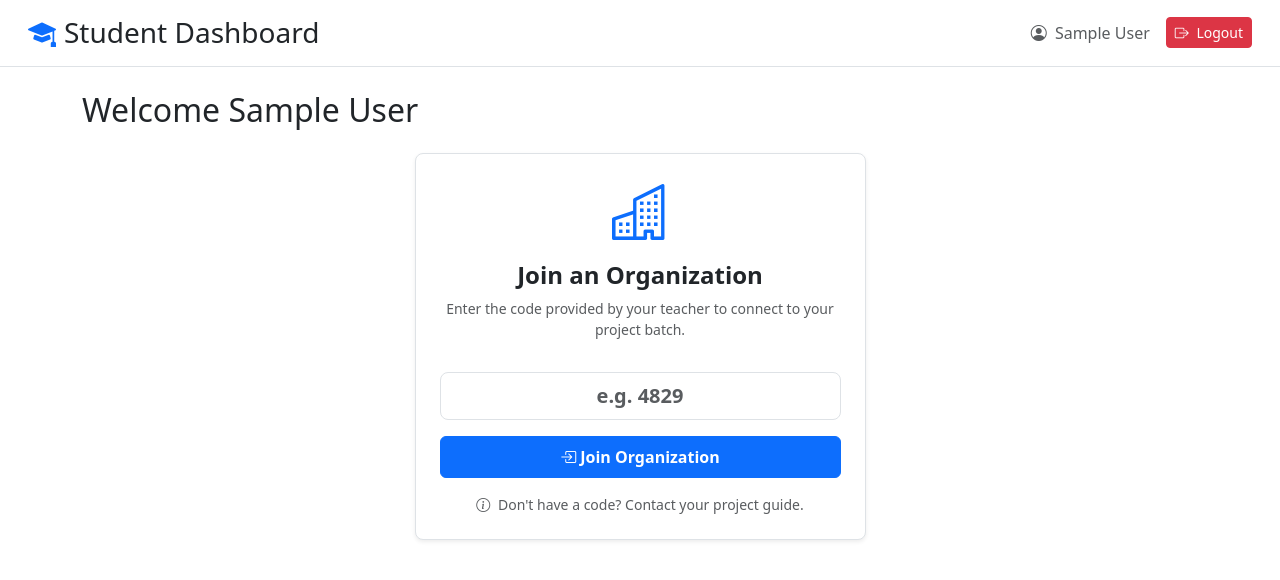
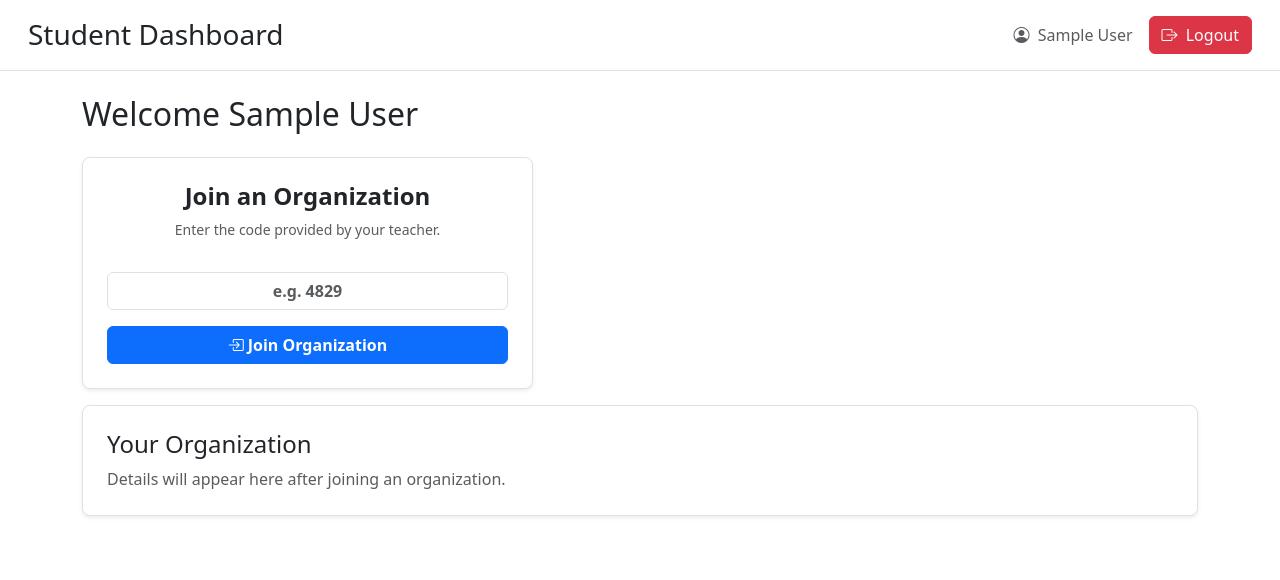
Before and after one commit to DharmeshShimpi/typroject, a plain HTML site: page frontend/student/student-dashboard.html in a window 1280 px wide. Drawn offline with nearby package versions, Linux system fonts and the light colour scheme; sample sign-in values are in the browser's storage.

Commit message:
fix(student-dashboard.html): added strict 4 digit numeric validation on join code input and remove d-none class from organizationSection

```diff
--- a/frontend/student/student-dashboard.html
+++ b/frontend/student/student-dashboard.html
@@ -4,8 +4,14 @@
 <head>
     <meta charset="UTF-8">
     <meta name="viewport" content="width=device-width, initial-scale=1.0">
+
+    <!-- Vootstrap CSS link -->
     <link href="https://cdn.jsdelivr.net/npm/bootstrap@5.3.3/dist/css/bootstrap.min.css" rel="stylesheet">
+
+    <!-- Bootstrap icons Link -->
     <link rel="stylesheet" href="https://cdn.jsdelivr.net/npm/bootstrap-icons@1.11.3/font/bootstrap-icons.min.css">
+
+    <!-- Toastify link for toast notifications -->
     <link rel="stylesheet" type="text/css" href="https://cdn.jsdelivr.net/npm/toastify-js/src/toastify.min.css">
     <title>Student Dashboard</title>
 </head>
@@ -14,15 +20,17 @@
     <nav class="navbar p-3 border-bottom">
         <div class="container-fluid d-flex justify-content-between align-items-center">
             <h3 class="m-0">
-                <i class="bi bi-mortarboard-fill text-primary me-2"></i>Student Dashboard
+                Student Dashboard
             </h3>
 
             <div class="d-flex align-items-center gap-3">
                 <span class="text-muted" id="studentNameDisplay">
-                    <i class="bi bi-person-circle me-1"></i> Student
+                    <i class="bi bi-person-circle me-1"></i>
+                    Student
                 </span>
-                <button id="logoutBtn" class="btn btn-danger btn-sm">
-                    <i class="bi bi-box-arrow-right me-1"></i> Logout
+                <button id="logoutBtn" class="btn btn-danger">
+                    <i class="bi bi-box-arrow-right me-1"></i>
+                    Logout
                 </button>
             </div>
         </div>
@@ -33,30 +41,24 @@
             <h2>Welcome <span id="welcomename">👋</span></h2>
         </div>
 
-        <section id="joinOrgSection" class="row justify-content-center">
+        <section id="joinOrgSection" class="row justify-content-start">
             <div class="col-md-6 col-lg-5">
                 <div class="card shadow-sm border rounded-3 p-4 text-center">
-                    <div class="mb-3">
-                        <i class="bi bi-buildings text-primary display-4"></i>
-                    </div>
                     <h4 class="card-title fw-bold">Join an Organization</h4>
-                    <p class="text-muted small">Enter the code provided by your teacher to connect to your project batch.</p>
+                    <p class="text-muted small">Enter the code provided by your teacher.</p>
                     <form id="joinOrgForm" class="mt-3">
                         <div class="mb-3">
-                            <input type="text" class="form-control form-control-lg text-center fw-bold letter-spacing" id="orgCode" placeholder="e.g. 4829" maxlength="6" required>
+                            <input type="text" inputmode="numeric" class="form-control text-center fw-bold" id="orgCode" placeholder="e.g. 4829" maxlength="4" pattern="[0-9]{4}" title="Please enter a 4-digit code (0-9)" required> <!--  strict 4 digit numeric validation -->
                         </div>
-                        <button type="submit" id="joinBtn" class="btn btn-primary w-100 py-2 fw-semibold">
+                        <button type="submit" id="joinBtn" class="btn btn-primary w-100 fw-semibold">
                             <i class="bi bi-box-arrow-in-right me-1"></i>Join Organization
                         </button>
                     </form>
-                    <div class="mt-3 text-muted small">
-                        <i class="bi bi-info-circle me-1"></i> Don't have a code? Contact your project guide.
-                    </div>
                 </div>
             </div>
         </section>
 
-        <section id="organizationSection" class="d-none mt-3">
+        <section id="organizationSection" class="mt-3">
             <div class="card shadow-sm border rounded-3 p-4">
                 <h4 class="mb-2">Your Organization</h4>
                 <p class="text-muted mb-0">Details will appear here after joining an organization.</p>
```
